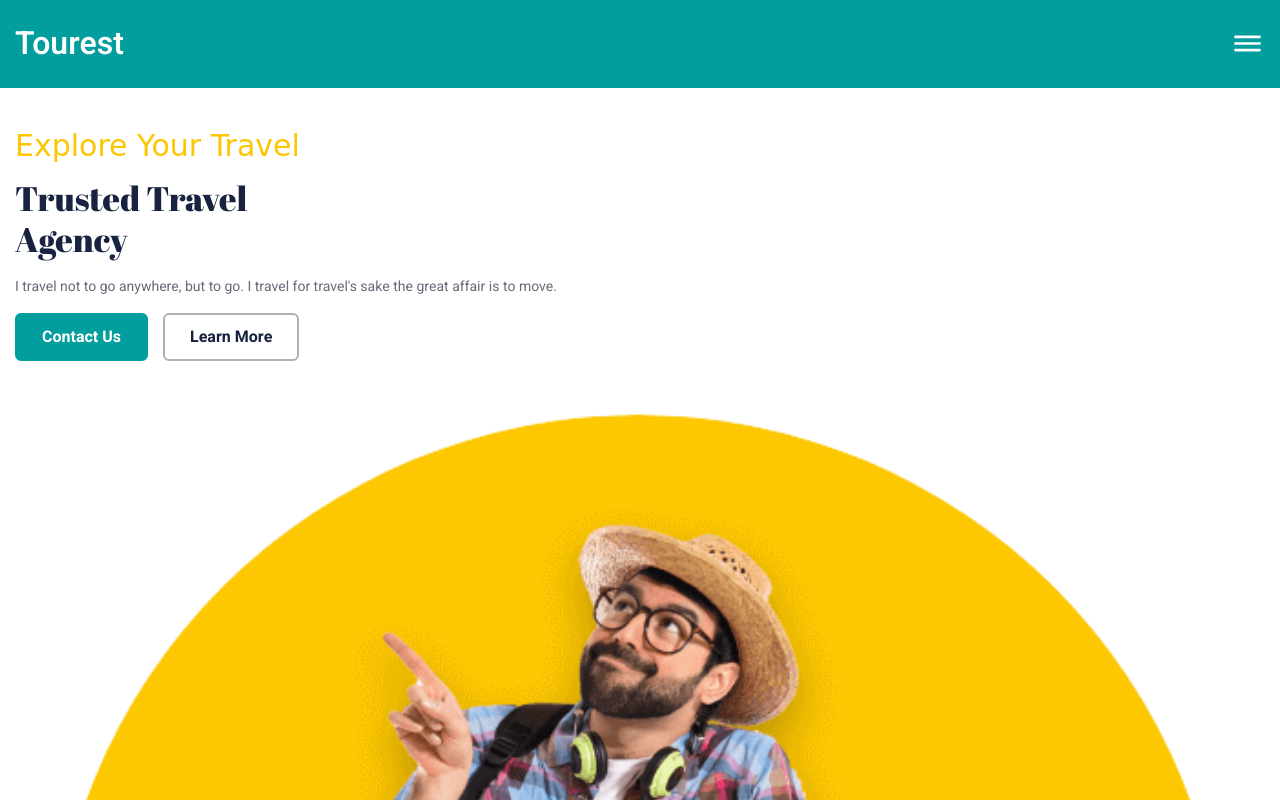
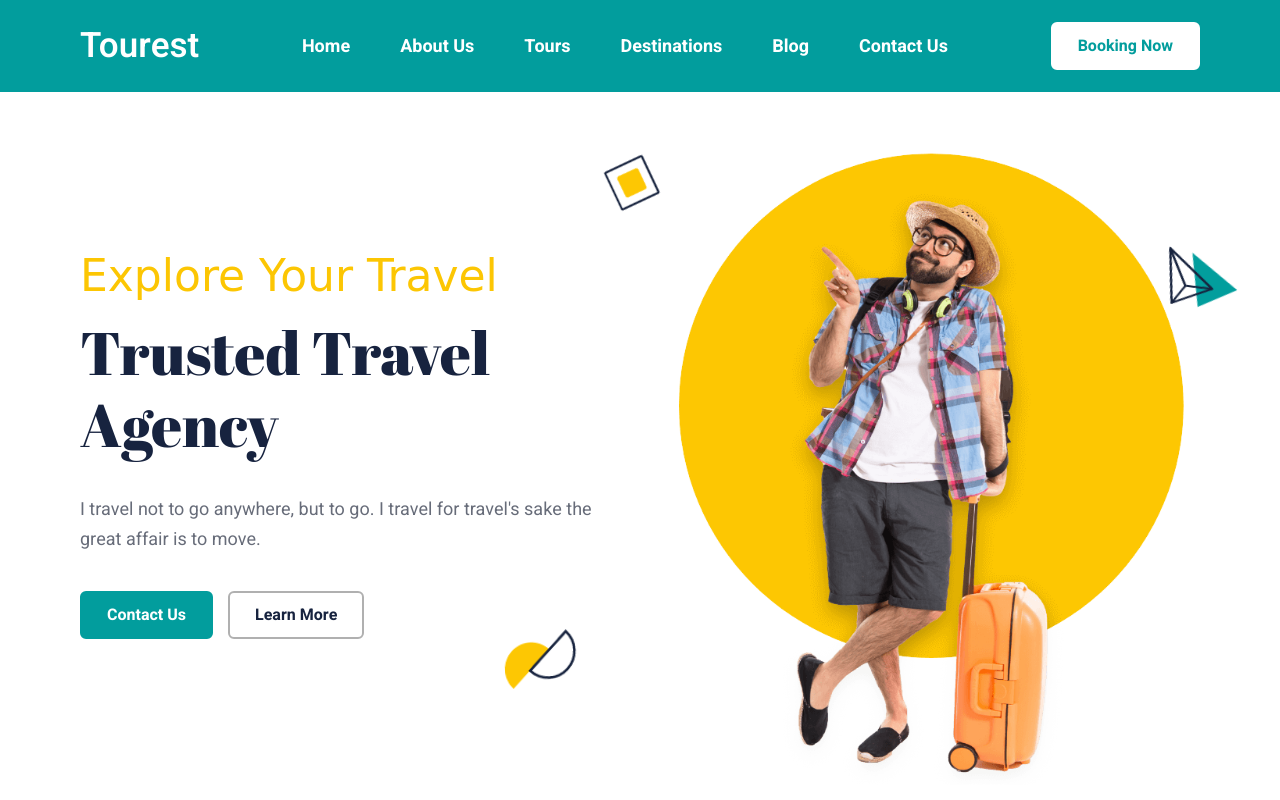
Before and after one commit to AnneshaAhsan/Tourest_Travel, a plain HTML site: page index.html in a window 1280 px wide. Shown: the top 800 px of the page. Drawn offline with nearby package versions, Linux system fonts and the light colour scheme; a web font is replaced by a local one.

Commit message:
Style Responsive Added

```diff
--- a/assets/css/style.css
+++ b/assets/css/style.css
@@ -692,3 +692,276 @@ body {
 .go-top:is(:hover, :focus) {
   transform: translateY(-25px);
 }
+
+/* Media Query Responsive */
+
+/* responsive for larger than 575px screen */
+
+@media (min-width: 575px) {
+  /* custom */
+
+  :root {
+    /* typography */
+
+    --fs-1: 5rem;
+    --fs-3: 4rem;
+    --fs-8: 1.4rem;
+  }
+
+  /* HERO */
+
+  .hero-text {
+    --fs-7: 1.8rem;
+  }
+
+  /* FOOTER */
+
+  .footer-top {
+    grid-template-columns: 1fr 1fr;
+  }
+}
+
+/* responsive for larger than 768px screen  */
+
+@media (min-width: 768px) {
+  /* reused style */
+
+  .container {
+    max-width: 750px;
+    margin-inline: auto;
+  }
+
+  .popular-list,
+  .blog-list {
+    grid-template-columns: 1fr 1fr;
+  }
+  /* Hero */
+
+  .hero {
+    min-height: 550px;
+    display: grid;
+    place-items: center;
+  }
+
+  .hero .container {
+    display: flex;
+    align-items: center;
+    gap: 40px;
+  }
+  .shape {
+    display: block;
+    position: absolute;
+    animation: rotate 8s linear infinite;
+  }
+
+  .shape-1 {
+    top: 60px;
+    left: 47%;
+  }
+
+  .shape-2 {
+    top: 20%;
+    right: 50px;
+    animation-delay: 0.25s;
+  }
+
+  .shape-3 {
+    left: 40%;
+    bottom: 20%;
+    animation-delay: 0.5s;
+  }
+
+  @keyframes rotate {
+    0% {
+      transform: rotate(0);
+    }
+    100% {
+      transform: rotate(1turn);
+    }
+  }
+  /* destination */
+
+  .destination-list > li {
+    width: calc(33.33% - 20px);
+  }
+
+  .destination-list .w-50 {
+    width: calc(50% - 20px);
+  }
+
+  /* footer */
+
+  .footer {
+    --fs-7: 1.6rem;
+  }
+
+  .footer-bottom {
+    display: flex;
+    align-items: center;
+    justify-content: space-between;
+  }
+
+  .footer-bottom .logo,
+  .copyright {
+    margin-bottom: 0;
+  }
+}
+
+/*responsive for larger than 992px screen */
+
+@media (min-width: 992px) {
+  /* custom */
+
+  :root {
+    /* typography */
+
+    --fs-2: 3.5rem;
+    --fs-3: 4.4rem;
+
+    /*  */
+    --section-padding: 60px;
+  }
+
+  /* reused style */
+
+  .container {
+    max-width: 980px;
+  }
+
+  .popular-list,
+  .blog-list {
+    grid-template-columns: repeat(3, 1fr);
+  }
+
+  /* header */
+
+  .nav-toggle-btn {
+    display: none;
+  }
+
+  .header,
+  .header.active {
+    height: unset;
+  }
+
+  .navbar {
+    all: unset;
+    display: flex;
+    align-items: center;
+    flex-grow: 1;
+  }
+
+  .navbar-list {
+    margin-bottom: 0;
+    margin-inline: auto;
+    display: flex;
+    align-items: center;
+    gap: 30px;
+  }
+
+  .navbar-link {
+    font-weight: var(--fw-700);
+    margin-bottom: 8px;
+  }
+
+  /* hero */
+
+  .hero {
+    position: relative;
+    min-height: 680px;
+  }
+
+  .hero-title,
+  .hero-text {
+    margin-bottom: 35px;
+  }
+
+  .shape {
+    display: block;
+    position: absolute;
+    animation: rotate 8s linear infinite;
+  }
+
+  .shape-1 {
+    top: 60px;
+    left: 47%;
+  }
+
+  .shape-2 {
+    top: 20%;
+    right: 50px;
+    animation-delay: 0.25s;
+  }
+
+  .shape-3 {
+    left: 40%;
+    bottom: 20%;
+    animation-delay: 0.5s;
+  }
+
+  @keyframes rotate {
+    0% {
+      transform: rotate(0);
+    }
+    100% {
+      transform: rotate(1turn);
+    }
+  }
+
+  /* destination */
+
+  .destination {
+    --fs-4: 3.2rem;
+    --fs-5: 2.6rem;
+  }
+
+  /* about */
+
+  .about .container {
+    display: grid;
+    grid-template-columns: 0.8fr 1fr;
+    align-items: center;
+    gap: 30px;
+  }
+
+  .about-content {
+    margin-bottom: 0;
+  }
+
+  /* footer */
+
+  .footer-top {
+    grid-template-columns: 1fr 1fr 1fr 2fr;
+  }
+}
+
+/* responsive for larger than 1200px screen  */
+
+@media (min-width: 1200px) {
+  /* cutom */
+
+  :root {
+    /* typo */
+    --fs-1: 6rem;
+  }
+
+  /* reused style */
+  .container {
+    max-width: 1150px;
+  }
+
+  :is(.popular, .blog) .card-content {
+    padding: 30px;
+  }
+  /* header */
+
+  .navbar-list {
+    gap: 50px;
+  }
+
+  /* about */
+
+  .about .container {
+    grid-template-columns: 0.7fr 1fr;
+  }
+}
--- a/index.html
+++ b/index.html
@@ -353,9 +353,7 @@
                       >
                     </h3>
 
-                    <address class="card-location">
-                      Kuala Lumpur, Malaysia
-                    </address>
+                    <address class="card-location">Pattaya, Thailand</address>
                   </div>
                 </div>
               </li>
@@ -404,7 +402,7 @@
                     </h3>
 
                     <address class="card-location">
-                      Kuala Lumpur, Malaysia
+                      Chiang Mai, Thailand
                     </address>
                   </div>
                 </div>
```
